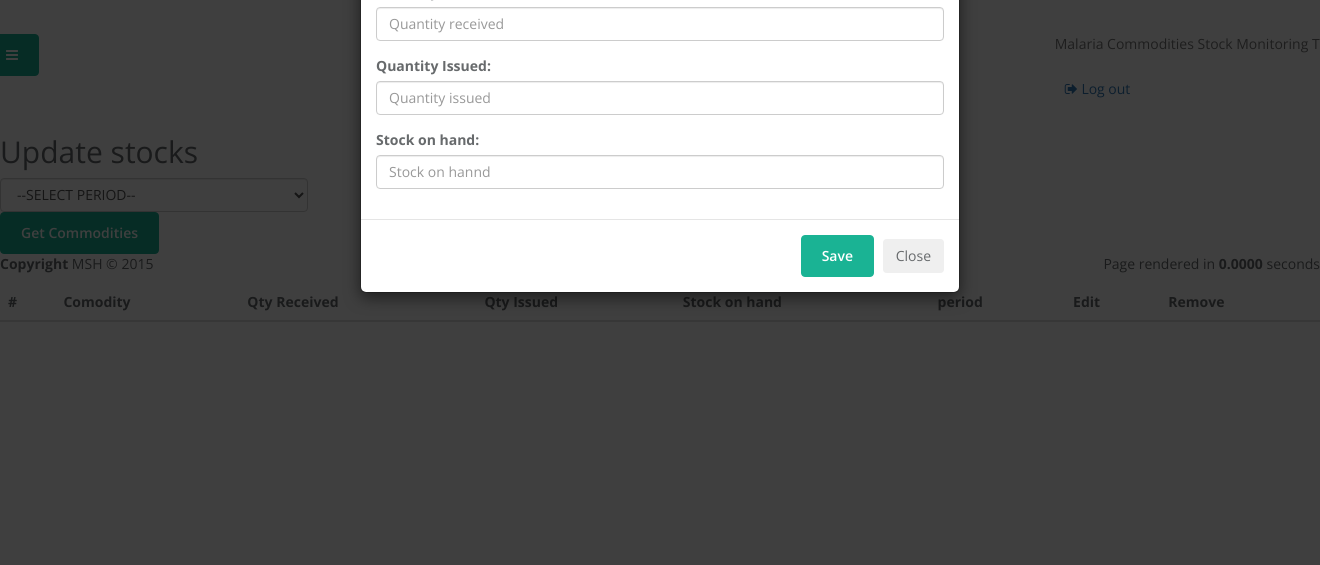
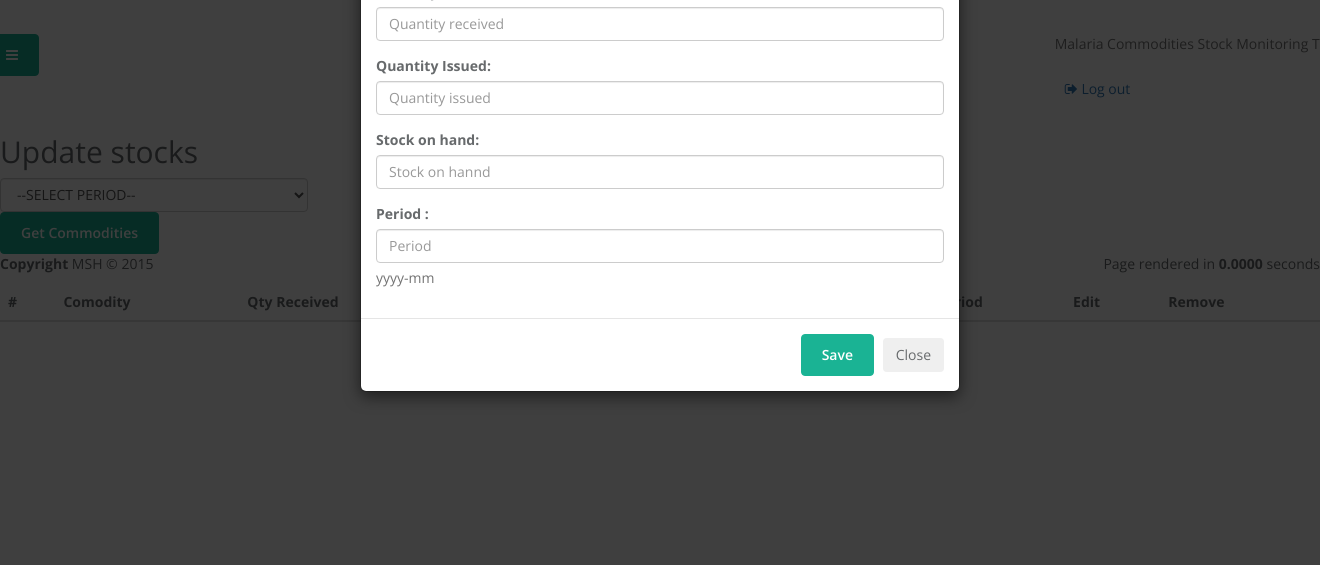
Before and after one commit to urandu/msh, a CodeIgniter app: the page made by application/views/stock_update.php in a window 1320 px wide, after a click on "Add current stock". Shown: the part 235-800 px from the top of the page. Run offline with CodeIgniter, Linux system fonts and the light colour scheme; data that the repository does not hold is empty; some libraries are stand-ins or nearby versions.

Commit message:
corrected version

```diff
--- a/application/controllers/current_stock.php
+++ b/application/controllers/current_stock.php
@@ -74,7 +74,7 @@ class Current_stock extends MY_Controller
         $id= $this->input->post('central_level_stock_id');//central_level_stock_id
         $f_agency_name= ($this->input->post('funding_agency_name'));
 
-        $today = date("Ym");
+        $today = $this->input->post('period');
 
         $data = array(
             'period'=>$today,
@@ -117,7 +117,7 @@ class Current_stock extends MY_Controller
         $commodity_name=($this->input->post('commodity_name'));
         $supply_chain_agency= ($this->input->post('supply_chain_agency'));
         $f_agency_name= ($this->input->post('funding_agency_name'));
-        $today = date("Ym");
+        $today = $this->input->post('period');
         $time = date("F j, Y, g:i a");
 
         $dataArray = array(
--- a/application/controllers/update_stocks.php
+++ b/application/controllers/update_stocks.php
@@ -56,7 +56,7 @@ class Update_stocks extends MY_Controller
 		$soh=$this->input->post('soh');
 		$name=$this->input->post('commodity_name');
 		$commodity_id=$this->update_stocks_model->get_commodity_id_with_the_given_name($name);
-		$today = date("Ym");
+		$today = $this->input->post('period');
 
 		$my_array= array(
 		'period'=>$today,
@@ -77,8 +77,9 @@ class Update_stocks extends MY_Controller
 		$soh=$this->input->post('soh');
 		$name=$this->input->post('commodity_name');
 		$commodity_id=$this->update_stocks_model->get_commodity_id_with_the_given_name($name);
-
+		$today = $this->input->post('period');
 		$my_array= array(
+			'period'=>$today,
 		'quantity_received' =>$qr,
 		'quantity_issued'=>$qi,
 		'soh'=>$soh,
--- a/application/views/stock_update.php
+++ b/application/views/stock_update.php
@@ -89,6 +89,11 @@
                  <div class="form-group"><label>Quantity received: </label> <input type="text" name="quantity_received" value="<?php echo $central_level_data->quantity_received; ?>" class="form-control"></div>
                   <div class="form-group"><label>Quantity Issued: </label> <input type="text" name="quantity_issued" value="<?php echo $central_level_data->quantity_issued; ?>" class="form-control"></div>
                   <div class="form-group"><label>Stock on hand: </label> <input type="text" name="soh" value="<?php echo $central_level_data->soh; ?>" class="form-control"></div>
+                   <div class="form-group"><label>Period :</label>
+                    <input type="text" required name="period" class="form-control"  data-mask="9999-99" value="<?php echo $central_level_data->period; ?>">
+                    <span class="help-block">yyyy-mm</span>
+
+                        </div>
                   </div>
                     <div class="modal-footer">
                          <button type="submit" class="btn btn-primary">Save</button>
@@ -136,8 +141,12 @@
                   <div class="form-group"><label>Quantity received: </label> <input type="text" name="quantity_received" placeholder="Quantity received"  class="form-control"></div>
                   <div class="form-group"><label>Quantity Issued: </label> <input type="text" name="quantity_issued" placeholder="Quantity issued" class="form-control"></div>
                   <div class="form-group"><label>Stock on hand: </label> <input type="text" name="soh"  placeholder="Stock on hannd" class="form-control"></div>
+                    <div class="form-group"><label>Period :</label>
+                            <input type="text" required name="period" class="form-control"  data-mask="9999-99" placeholder="Period">
+                            <span class="help-block">yyyy-mm</span>
 
-                     </div>
+                        </div>
+                       </div>
                     <div class="modal-footer">
                          <button type="submit" class="btn btn-primary">Save</button>
                            <button type="button" class="btn btn-white" data-dismiss="modal">Close</button>
```
Also changed, not shown: application/views/current_stock.php (+45 -7 lines).
